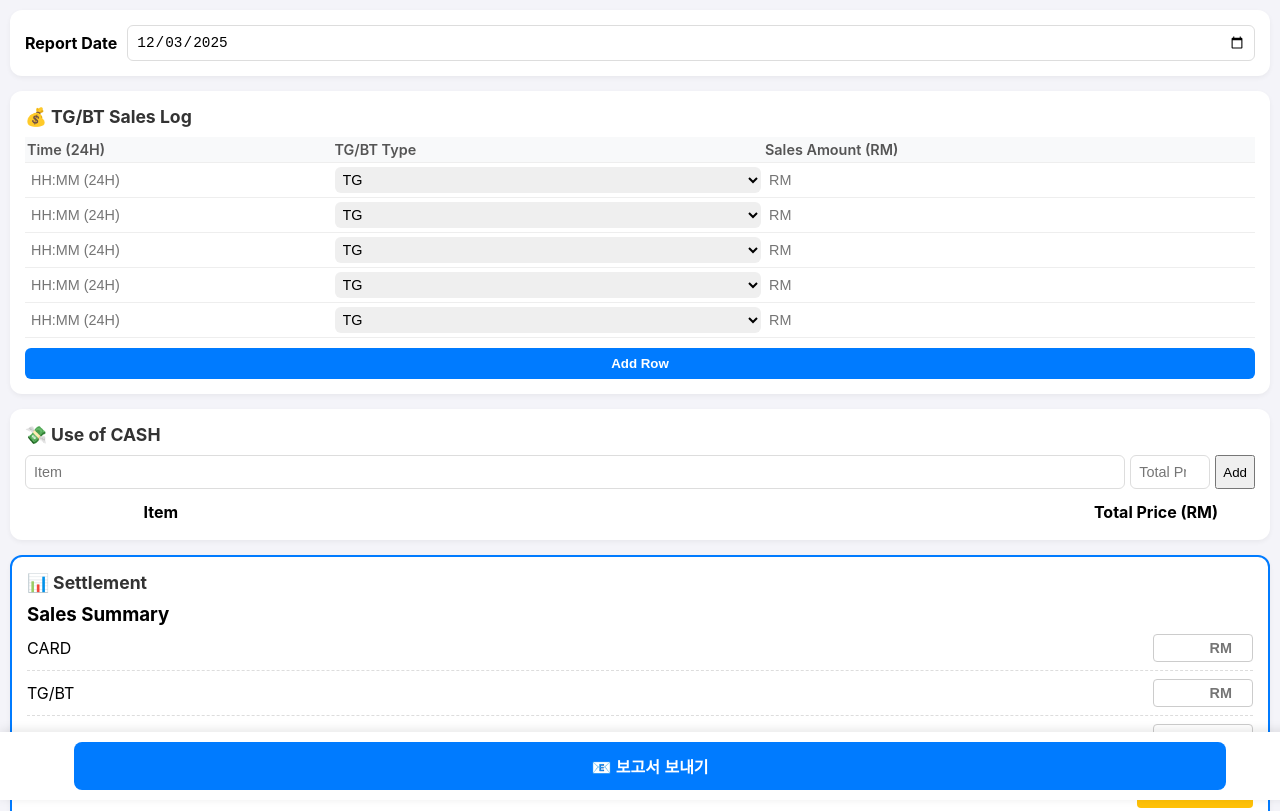
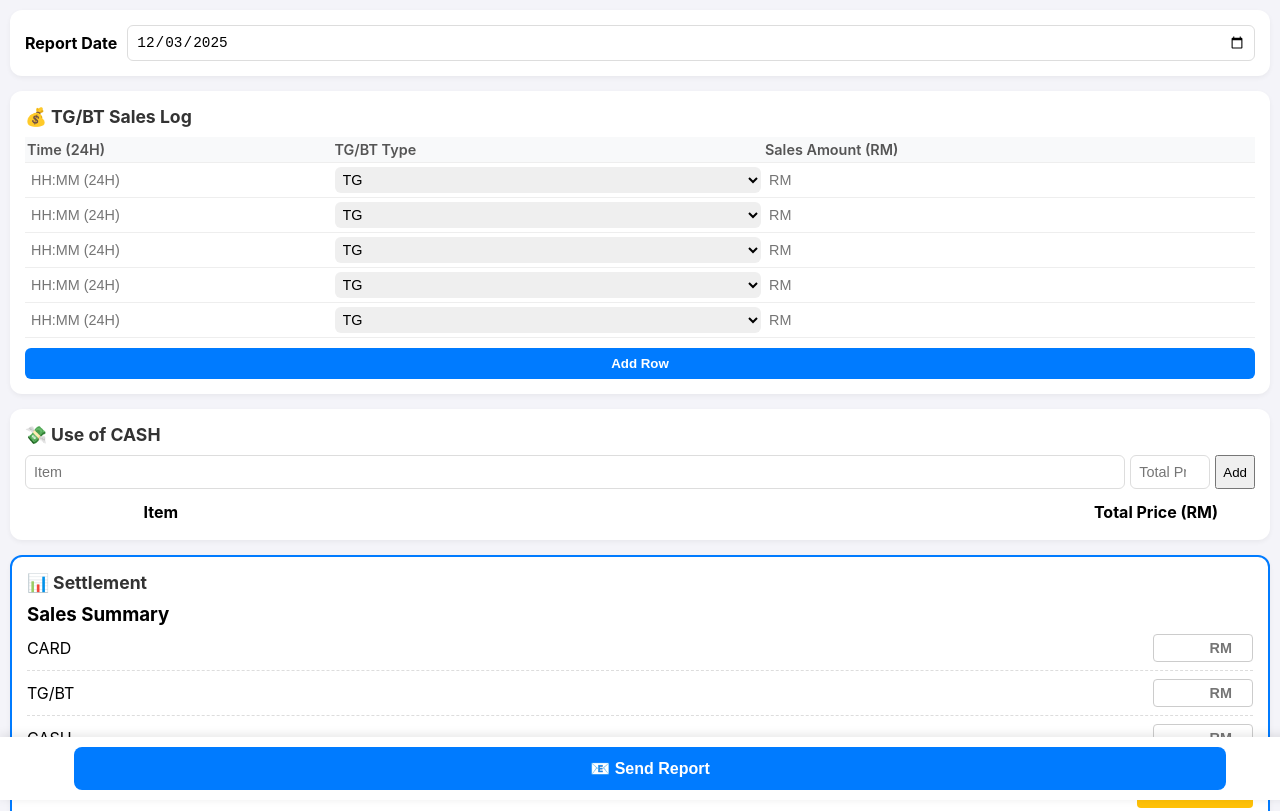
Before and after one commit to ziyeon0609/daily-sales-report3, a plain HTML site: page index.html in a window 1280 px wide. Shown: the top 811 px of the page. Drawn offline with Linux system fonts and the light colour scheme.

Commit message:
Update index.html

```diff
--- a/index.html
+++ b/index.html
@@ -282,7 +282,7 @@
     </div>
 
     <div class="fixed-action-bar">
-        <button class="action-btn send-btn" onclick="sendReport()">📧 보고서 보내기</button>
+        <button class="action-btn send-btn" onclick="sendReport()">📧 Send Report </button>
     </div>
 
     <script>
```
